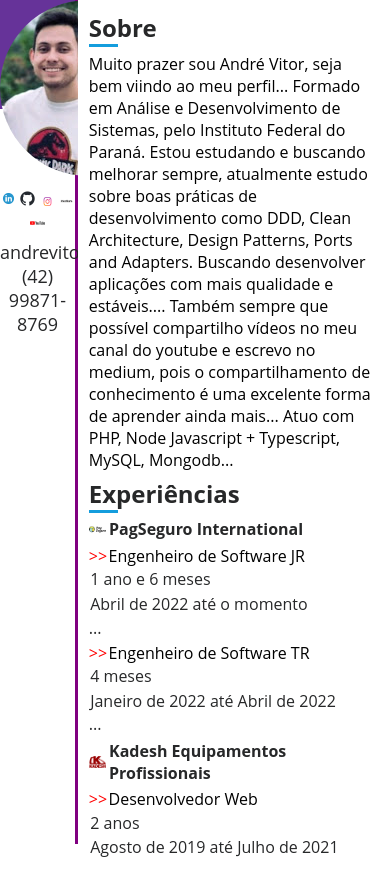
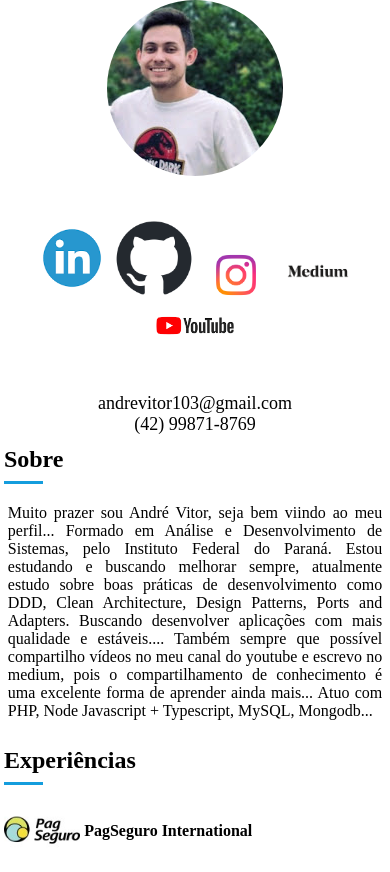
Before and after one commit to andrevitor103/andrevitor.github.io, a plain HTML site: page index.html in a window 390 px wide. Shown: the top 872 px of the page. Drawn offline with Linux system fonts and the light colour scheme.

Commit message:
ajustando links das redes sociais e deixando responsivel

```diff
--- a/index.html
+++ b/index.html
@@ -4,6 +4,7 @@
     <meta charset="UTF-8">
     <meta name="viewport" content="width=device-width, initial-scale=1.0">
     <link rel="stylesheet" href="styles.css">
+    <link rel="stylesheet" href="mobile_styles.css">
 </head>
 <body>
     <div class="info">
@@ -16,19 +17,29 @@
 
         <div class="social">
             <span class="social_item">
-                <img src="img/linkedin-logo.png" alt="logo_linkedin">
+                <a target="_blank" href="https://www.linkedin.com/in/andre-f-adams/">
+                    <img src="img/linkedin-logo.png" alt="logo_linkedin">
+                </a>
             </span>
             <span class="social_item">
-                <img src="img/github-mark.png" alt="logo_github">
+                <a target="_blank" href="https://github.com/andrevitor103">
+                    <img src="img/github-mark.png" alt="logo_github">
+                </a>
             </span>
             <span class="social_item">
-                <img src="img/instagram-logo.png" alt="logo_instagram">
+                <a target="_blank" href="https://www.instagram.com/andree__vitor/">
+                    <img src="img/instagram-logo.png" alt="logo_instagram">
+                </a>
             </span>
             <span class="social_item">
-                <img src="img/medium-logo.png" alt="logo_medium">
+                <a target="_blank" href="https://medium.com/@andrevitor103">
+                    <img src="img/medium-logo.png" alt="logo_medium">
+                </a>
             </span>
             <span class="social_item">
-                <img src="img/youtube-logo.png" alt="logo_youtube">
+                <a target="_blank" href="https://www.youtube.com/@andrevitor103/videos">
+                    <img src="img/youtube-logo.png" alt="logo_youtube">
+                </a>
             </span>
         </div>
 
--- /dev/null
+++ b/mobile_styles.css
@@ -0,0 +1,47 @@
+@media only screen and (max-width: 800px) {
+    * {
+      background-color: white;
+    }
+
+
+    body {
+        all: initial;
+    }
+
+    .info {
+        all: initial;
+    }
+
+    .about {
+        all: initial;
+    }
+
+    .my_picture_border {
+        background-color: white;
+    }
+
+    .social_item > a > img {
+        width: 20%;
+    }
+
+    .company_info_logo_name > img {
+        width: 20%;
+    }
+
+    .formation_info > img {
+        width: 20%;
+    }
+
+    .curse_info > img {
+        width: 20%;
+    }
+
+    .line_style {
+        padding: 2% 0%;
+    }
+
+    .about > .description > p  {
+        padding: 4% 2%;
+        text-align: justify;
+    }
+  }
--- a/styles.css
+++ b/styles.css
@@ -61,7 +61,7 @@ body {
     margin-top: 10%;
 }
 
-.social_item > img {
+.social_item > a > img {
     width: 20%;
 }
 
```
